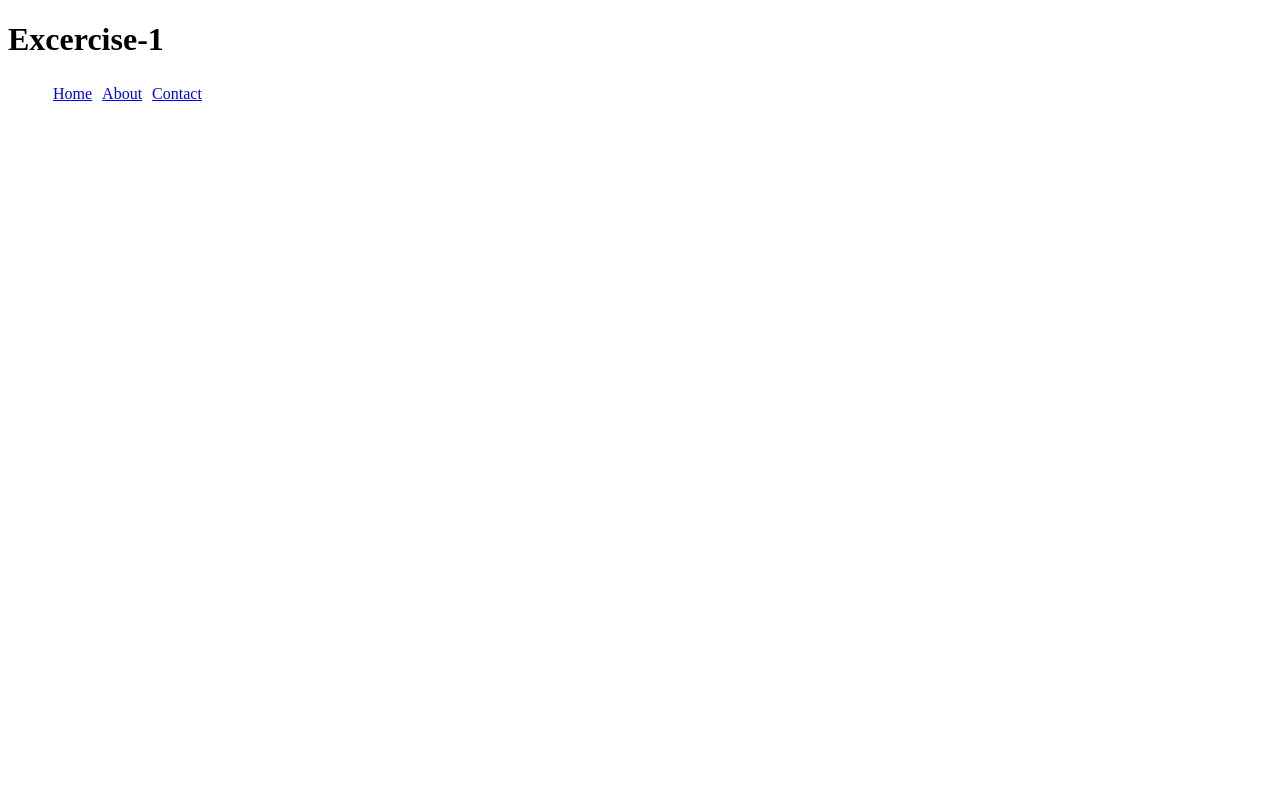
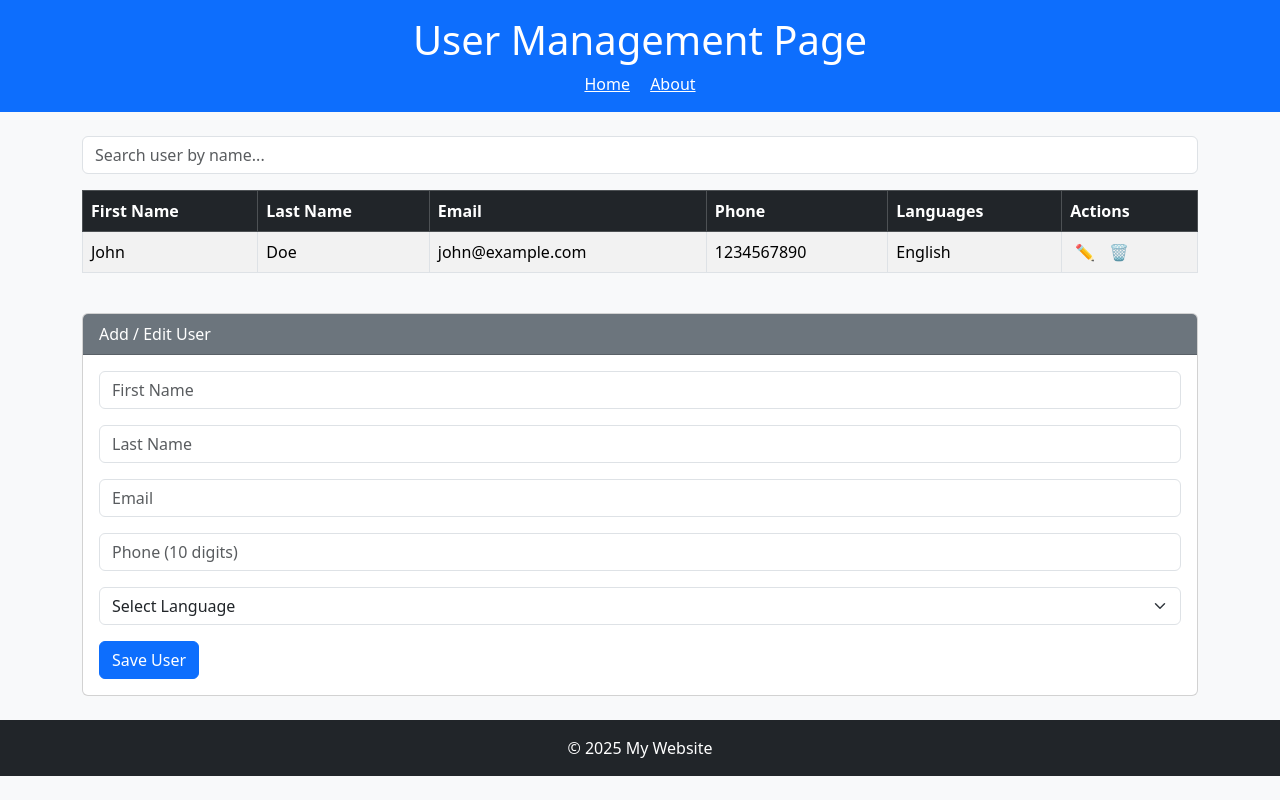
Before and after one commit to chiragft2025/User-Manager, a plain HTML site: page index.html in a window 1280 px wide. Drawn offline with nearby package versions, Linux system fonts and the light colour scheme.

Commit message:
add crud using JS

```diff
--- a/index.html
+++ b/index.html
@@ -1,30 +1,91 @@
 <!DOCTYPE html>
 <html lang="en">
 <head>
-    <meta charset="UTF-8">
-    <meta name="viewport" content="width=device-width, initial-scale=1.0">
-    <title>Document</title>
-    <link rel="stylesheet" href="index.css">
+  <meta charset="UTF-8">
+  <title>User Management</title>
+  <!-- Bootstrap CSS -->
+  <link href="https://cdn.jsdelivr.net/npm/bootstrap@5.3.3/dist/css/bootstrap.min.css" rel="stylesheet">
+  <style>
+    .icons { cursor: pointer; margin: 0 5px; }
+  </style>
 </head>
-<body>
-<div>
-    <h1> Excercise-1</h1>
+<body class="bg-light">
 
-    <div id="navbar">
-        <ul type="none">
-            <li><a href="index.html"> Home</a></li>
-            <li><a href="about.html">About</a></li>
-            <li><a href="index.css">Contact</a></li>
+  <!-- Header -->
+  <header class="bg-primary text-white text-center p-3 mb-4">
+    <h1>User Management Page</h1>
+    <nav>
+      <a href="index.html" class="text-white me-3">Home</a>
+      <a href="about.html" class="text-white">About</a>
+    </nav>
+  </header>
 
-        </ul>
+  <div class="container">
+
+    <!-- Search Bar -->
+    <div class="mb-3">
+      <input type="text" id="search" class="form-control" placeholder="Search user by name...">
     </div>
 
+    <!-- User Table -->
+    <div class="table-responsive">
+      <table class="table table-bordered table-striped" id="userTable">
+        <thead class="table-dark">
+          <tr>
+            <th>First Name</th><th>Last Name</th><th>Email</th><th>Phone</th><th>Languages</th><th>Actions</th>
+          </tr>
+        </thead>
+        <tbody>
+          <tr>
+            <td>John</td><td>Doe</td><td>john@example.com</td><td>1234567890</td><td>English</td>
+            <td>
+              <span class="icons text-primary" onclick="editUser(this)">✏️</span>
+              <span class="icons text-danger" onclick="deleteUser(this)">🗑️</span>
+            </td>
+          </tr>
+        </tbody>
+      </table>
+    </div>
 
+    <!-- User Form -->
+    <div class="card mt-4">
+      <div class="card-header bg-secondary text-white">Add / Edit User</div>
+      <div class="card-body">
+        <form id="userForm" onsubmit="return addUser(event)">
+          <div class="mb-3">
+            <input type="text" id="firstName" class="form-control" placeholder="First Name" required>
+          </div>
+          <div class="mb-3">
+            <input type="text" id="lastName" class="form-control" placeholder="Last Name" required>
+          </div>
+          <div class="mb-3">
+            <input type="email" id="email" class="form-control" placeholder="Email"
+                   pattern="[a-z0-9._%+-]+@[a-z0-9.-]+\.[a-z]{2,}$" required>
+          </div>
+          <div class="mb-3">
+            <input type="text" id="phone" class="form-control" placeholder="Phone (10 digits)" pattern="\d{10}" required>
+          </div>
+          <div class="mb-3">
+            <select id="language" class="form-select" required>
+              <option value="">Select Language</option>
+              <option>English</option>
+              <option>Spanish</option>
+            </select>
+          </div>
+          <button type="submit" class="btn btn-primary">Save User</button>
+        </form>
+      </div>
+    </div>
 
-</div>
+  </div>
 
+  <!-- Footer -->
+  <footer class="bg-dark text-white text-center p-3 mt-4">
+    <p class="mb-0">© <span id="year"></span> My Website</p>
+  </footer>
 
-
-
+  <!-- Bootstrap JS (optional) -->
+  <script src="https://cdn.jsdelivr.net/npm/bootstrap@5.3.3/dist/js/bootstrap.bundle.min.js"></script>
+  <script src="index.js"></script>
 </body>
 </html>
--- /dev/null
+++ b/index.js
@@ -0,0 +1,58 @@
+
+// Inject current year
+    document.getElementById("year").textContent = new Date().getFullYear();
+
+    // Add user
+    function addUser(event) {
+      event.preventDefault();
+      const firstName = document.getElementById("firstName").value;
+      const lastName = document.getElementById("lastName").value;
+      const email = document.getElementById("email").value;
+      const phone = document.getElementById("phone").value;
+      const language = document.getElementById("language").value;
+
+      const table = document.getElementById("userTable").querySelector("tbody");
+      const row = table.insertRow();
+      row.innerHTML = `
+        <td>${firstName}</td>
+        <td>${lastName}</td>
+        <td>${email}</td>
+        <td>${phone}</td>
+        <td>${language}</td>
+        <td>
+          <span class="icons text-primary" onclick="editUser(this)">✏️</span>
+          <span class="icons text-danger" onclick="deleteUser(this)">🗑️</span>
+        </td>
+      `;
+
+      document.getElementById("userForm").reset();
+      return false;
+    }
+
+    // Delete user
+    function deleteUser(el) {
+      const row = el.closest("tr");
+      row.remove();
+    }
+
+    // Edit user
+    function editUser(el) {
+      const row = el.closest("tr");
+      const cells = row.getElementsByTagName("td");
+      document.getElementById("firstName").value = cells[0].textContent;
+      document.getElementById("lastName").value = cells[1].textContent;
+      document.getElementById("email").value = cells[2].textContent;
+      document.getElementById("phone").value = cells[3].textContent;
+      document.getElementById("language").value = cells[4].textContent;
+      row.remove();
+    }
+
+    // Search filter
+    document.getElementById("search").addEventListener("keyup", function() {
+      const filter = this.value.toLowerCase();
+      const rows = document.querySelector("#userTable tbody").rows;
+      for (let row of rows) {
+        const name = (row.cells[0].textContent + " " + row.cells[1].textContent).toLowerCase();
+        row.style.display = name.includes(filter) ? "" : "none";
+      }
+    });
```
Also changed, not shown: about.html (added, +23 -0 lines).
